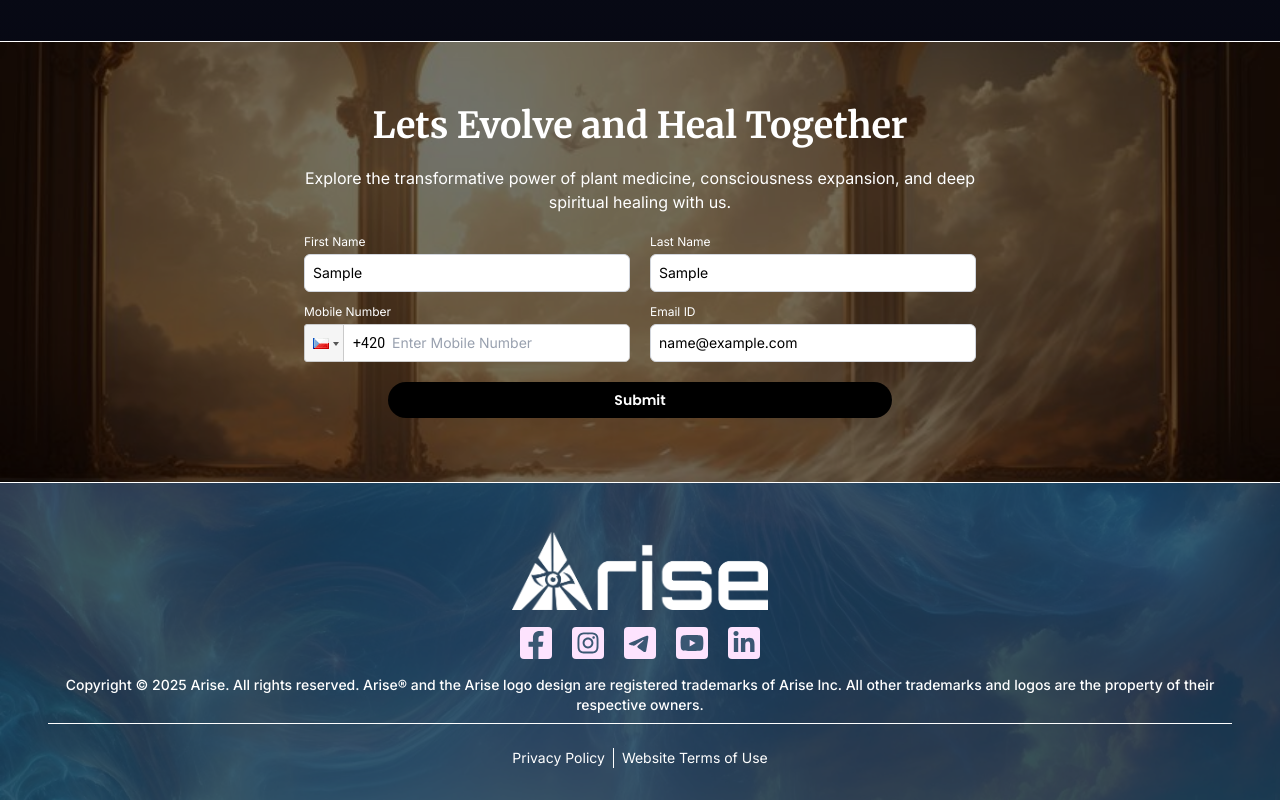
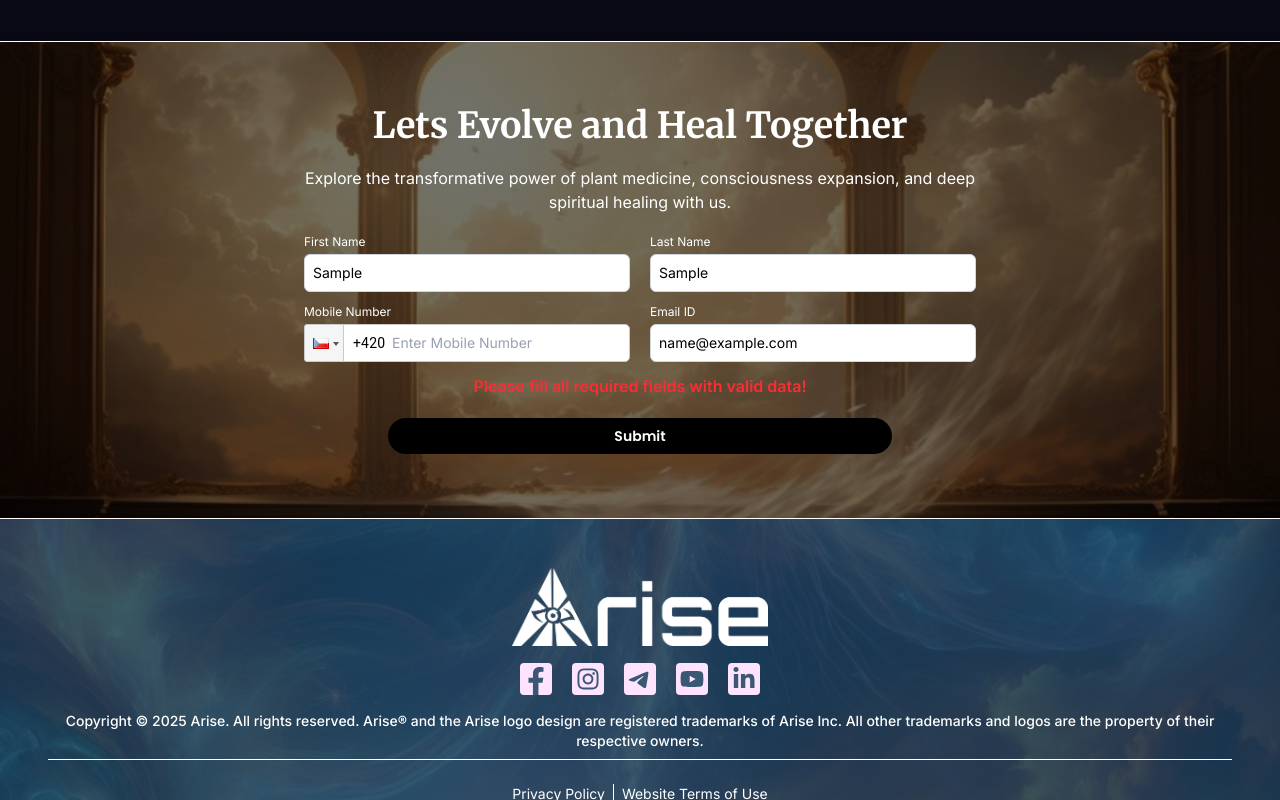
Before and after one commit to htetaungkhant/enrique-website-frontend, a Next.js app: page /blogs in a window 1280 px wide. Both pictures are taken after typing "Sample", "Sample", "name@example.com" into the empty fields and a click on the button "Submit". Shown: the part 2229-3029 px from the top of the page. Built offline with nearby package versions, Linux system fonts and the light colour scheme.

Commit message:
adjust NewsLetter to be ready to submit data to API

```diff
--- a/components/common/NewsLetter.js
+++ b/components/common/NewsLetter.js
@@ -5,7 +5,39 @@ import Input, { PhoneNumberInput } from "./Input";
 import { SubmitBtn } from "./Button";
 
 const NewsLetter = ({ className }) => {
-    const [phone, setPhone] = useState(null);
+    const [errors, setErrors] = useState({});
+
+    const handleSubmit = (e) => {
+        e.preventDefault();
+        const formData = new FormData(e.target);
+        const pureData = Object.fromEntries(formData.entries());
+
+        const error = {}
+        Object.keys(pureData).map(key => {
+            if (key === "mobile-number" && pureData[key].split(" ").length <= 1) {
+                // error.push({ [key]: "Require value!" })
+                error[key] = "Require value!";
+            }
+            else if (pureData[key] === "") {
+                // error.push({ [key]: "Require value!" })
+                error[key] = "Require value!";
+            };
+        })
+        setErrors(error);
+        if (error.length > 0) return;
+
+        const finalData = {}
+        Object.entries(pureData).map(([key, value]) => {
+            if (key === "mobile-number") {
+                finalData[key] = value.replaceAll(" ", "");
+            }
+            else {
+                finalData[key] = value
+            }
+        })
+
+        console.log('Data to submit API', finalData);
+    }
 
     return (
         <section className={cn("relative px-3 py-9 lg:px-10 lg:py-12 xl:py-16 flex justify-center items-center border-t-[1px] border-white bg-center bg-cover bg-no-repeat", className)} style={{ backgroundImage: "url(/image/newsletter-bg.png)" }}>
@@ -13,19 +45,24 @@ const NewsLetter = ({ className }) => {
             {/* Overlay */}
             <div className="absolute inset-0 bg-black opacity-55"></div>
 
-            <div className="relative inter-font text-white flex flex-col max-md:items-center gap-3 lg:gap-5 w-full md:w-3/4 lg:w-3/5 xl:w-[42rem]">
+            <form onSubmit={handleSubmit} className="relative inter-font text-white flex flex-col max-md:items-center gap-3 lg:gap-5 w-full md:w-3/4 lg:w-3/5 xl:w-[42rem]">
                 <h2 className="text-center font-bold text-3xl lg:text-4xl merriweather-font">Lets Evolve and Heal Together</h2>
                 <p className="text-center">Explore the transformative power of plant medicine, consciousness expansion, and deep spiritual healing with us.</p>
                 <div className="max-md:w-10/12 grid grid-cols-1 md:grid-cols-2 gap-y-5 md:gap-y-3 md:gap-x-5">
-                    <Input label="First Name" labelClassName="max-md:hidden" placeholder="Enter first name" />
-                    <Input label="Last Name" labelClassName="max-md:hidden" placeholder="Enter last name" />
-                    <PhoneNumberInput label="Mobile Number" customPlaceholder="Enter Mobile Number" value={phone} onChange={setPhone} />
-                    <Input label="Email ID" labelClassName="max-md:hidden" placeholder="Enter email ID" />
+                    <Input name="first-name" label="First Name" labelClassName="max-md:hidden" placeholder="Enter first name" />
+                    <Input name="last-name" label="Last Name" labelClassName="max-md:hidden" placeholder="Enter last name" />
+                    <PhoneNumberInput name="mobile-number" label="Mobile Number" customPlaceholder="Enter Mobile Number" />
+                    <Input name="email" type="email" label="Email ID" labelClassName="max-md:hidden" placeholder="Enter email ID" />
+                    {Object.keys(errors).length > 0 && (
+                        <div className='md:col-span-2'>
+                            <span className='text-red-500 font-semibold text-center block'>Please fill all required fields with valid data!</span>
+                        </div>
+                    )}
                     <div className="md:col-span-2 flex justify-center mt-2">
                         <SubmitBtn className="w-fit md:w-3/4" />
                     </div>
                 </div>
-            </div>
+            </form>
         </section>
     )
 }
```
